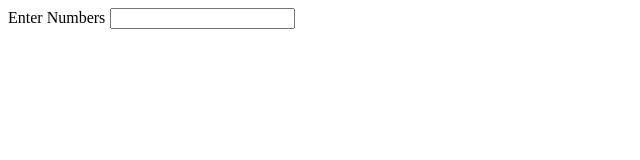
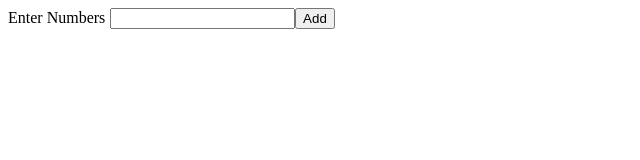
Before and after one commit to sauravj20/string-calculator, a React (Vite) app: page / in a window 1280 px wide. Shown: the top 160 px of the page, without its empty margins (0-640 px from the left). Built offline with nearby package versions, Linux system fonts and the light colour scheme.

Commit message:
FEATURE | String Calculator UI | Show button to add the numbers in the input

```diff
--- a/src/App.tsx
+++ b/src/App.tsx
@@ -7,6 +7,7 @@ function App() {
         Enter Numbers
         <input type="text" id="number-input" />
       </label>
+      <button>Add</button>
     </div>
   )
 }
```
Also changed, not shown: 1 other file (tests, documents, lock files or other folders).
